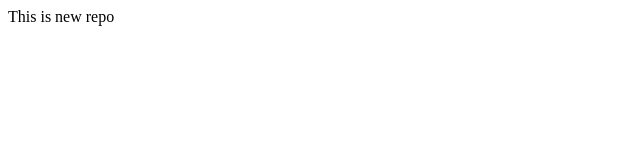
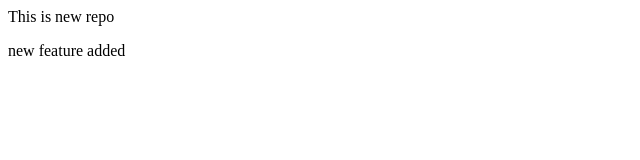
Before and after one commit to aakashsrivastva/localrepo, a plain HTML site: page index.html in a window 1280 px wide. Shown: the whole page, without its empty margins (0-640 px from the left). Drawn offline with Linux system fonts and the light colour scheme.

Commit message:
newest feature in branch 2

```diff
--- a/index.html
+++ b/index.html
@@ -1 +1,2 @@
 <p>This is new repo</p>
+<p>new feature added</p>
```
